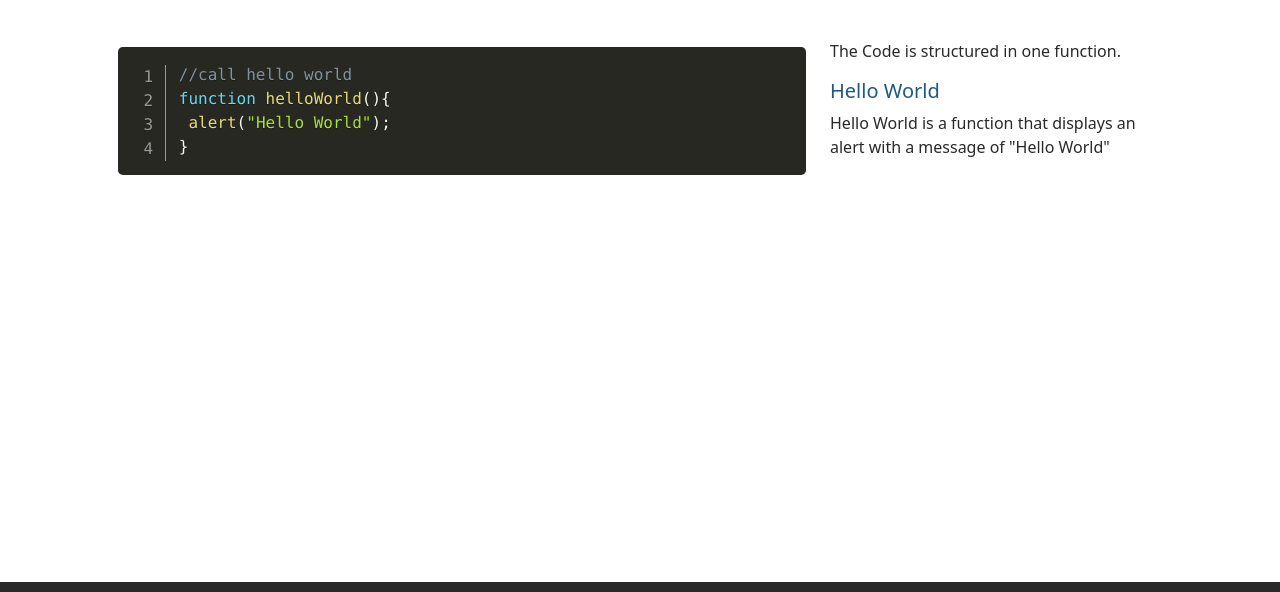
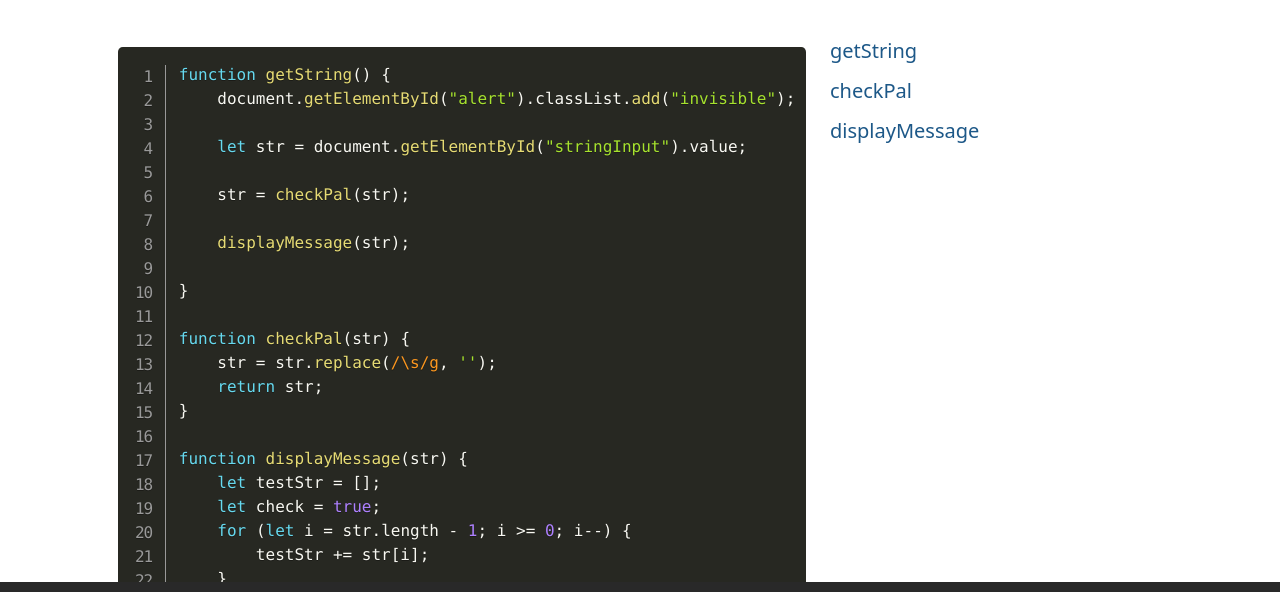
Before and after one commit to jr0998/tacoCat, a plain HTML site: page code.html in a window 1280 px wide. Shown: the part 152-744 px from the top of the page. Drawn offline with nearby package versions, Linux system fonts and the light colour scheme.

Commit message:
modified js with better function allocations

```diff
--- a/code.html
+++ b/code.html
@@ -55,17 +55,59 @@
             <div class="row row-cols-1 row-cols-lg-2 py-5 ">
                 <div class="col-lg-8">
                     <pre class="line-numbers"> <code class="language-javascript">
-                        //call hello world
-                        function helloWorld(){
-                         alert("Hello World");
+                        function getString() {
+                            document.getElementById("alert").classList.add("invisible");
+
+                            let str = document.getElementById("stringInput").value;
+
+                            str = checkPal(str);
+
+                            displayMessage(str);
+
+                        }
+
+                        function checkPal(str) {
+                            str = str.replace(/\s/g, '');
+                            return str;
+                        }
+
+                        function displayMessage(str) {
+                            let testStr = [];
+                            let check = true;
+                            for (let i = str.length - 1; i >= 0; i--) {
+                                testStr += str[i];
+                            }
+
+                            for (let i = 0; i < str.length; i++) {
+                                if (str[i].toLowerCase() != testStr[i].toLowerCase()) {
+                                    check = false;
+                                }
+                            }
+                            if (!check) {
+                                document.getElementById("alert").classList.remove("alert-success");
+                                document.getElementById("alert").classList.add("alert-danger");
+                                document.getElementById("statement").innerText = "Not Plaidrome";
+                                document.getElementById("msg").innerHTML = `String Normal: ${str}<br> String reversed: ${testStr}`;
+                                document.getElementById("alert").classList.remove("invisible");
+                            } else {
+                                document.getElementById("alert").classList.remove("alert-danger");
+                                document.getElementById("alert").classList.add("alert-success");
+                                document.getElementById("statement").innerText = "Plaidrome";
+                                document.getElementById("msg").innerHTML = `String Normal: ${str} <br> String reversed: ${testStr}`;
+                                document.getElementById("alert").classList.remove("invisible");
+
+                            }
                         }
                     </code>
                     </pre>
                 </div>
                 <div class="col-lg-4">
-                    <p>The Code is structured in one function.</p>
-                    <h5>Hello World</h5>
-                    <p>Hello World is a function that displays an alert with a message of "Hello World"</p>
+                    <h5>getString</h5>
+                    <p></p>
+                    <h5>checkPal</h5>
+                    <p></p>
+                    <h5>displayMessage</h5>
+                    <p></p>
                 </div>
             </div>
         </div>
```
Also changed, not shown: js/site.js (+22 -12 lines).
